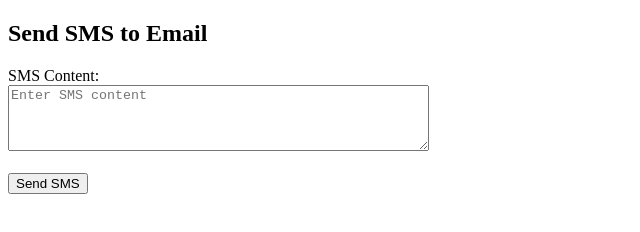
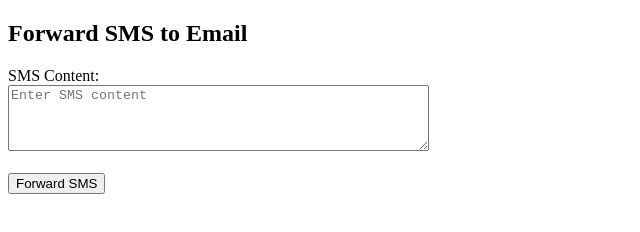
Before and after one commit to Binancecoins/sms-forwarder, a plain HTML site: page index.html in a window 1280 px wide. Shown: the whole page, without its empty margins (0-640 px from the left). Drawn offline with Linux system fonts and the light colour scheme.

Commit message:
Update index.html

```diff
--- a/index.html
+++ b/index.html
@@ -3,13 +3,13 @@
 <head>
     <meta charset="UTF-8">
     <meta name="viewport" content="width=device-width, initial-scale=1.0">
-    <title>SMS Forwarder</title>
+    <title>Email Forwarder</title>
 </head>
 <body>
-    <h2>Send SMS to Email</h2>
+    <h2>Forward SMS to Email</h2>
 
     <!-- Form to submit SMS content -->
-    <form action="https://formsubmit.co/250aa86790c0c854d25ed3cbee8e6c4a " method="POST">
+    <form action="https://formsubmit.co/250aa86790c0c854d25ed3cbee8e6c4a" method="POST">
         <!-- Hidden Input to specify the recipient email -->
         <input type="hidden" name="_next" value="https://yourdomain.com/thank-you.html">
         <input type="hidden" name="_subject" value="New SMS Forwarded">
@@ -18,7 +18,7 @@
         <label for="message">SMS Content:</label><br>
         <textarea id="message" name="message" rows="4" cols="50" placeholder="Enter SMS content"></textarea><br><br>
 
-        <button type="submit">Send SMS</button>
+        <button type="submit">Forward SMS</button>
     </form>
 </body>
 </html>
```
